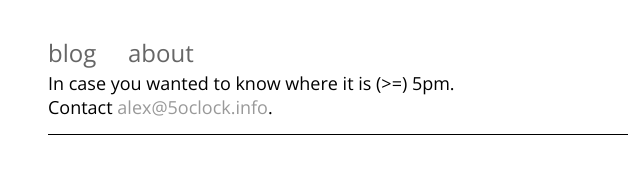
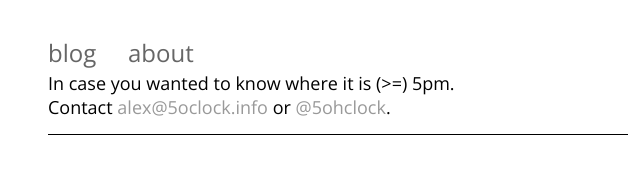
Before and after one commit to aitkin/5oclock.info, a plain HTML site: page index.html in a window 1280 px wide. Both pictures are taken after a click on the element "about". Shown: the top 176 px of the page, without its empty margins (302-942 px from the left). Drawn offline with nearby package versions, Linux system fonts and the light colour scheme; no server answers.

Commit message:
added twitter acount to about

```diff
--- a/index.html
+++ b/index.html
@@ -26,7 +26,7 @@
         <span class="about_heading">about</span>
         <div class="about_content">
           In case you wanted to know where it is (>=) 5pm. <br/>
-          Contact <a href="mailto:alex@5oclock.info">alex@5oclock.info</a>.
+          Contact <a href="mailto:alex@5oclock.info">alex@5oclock.info</a> or <a href="https://twitter.com/5ohclock">@5ohclock</a>.
         </div>
       <hr/>
 
```
